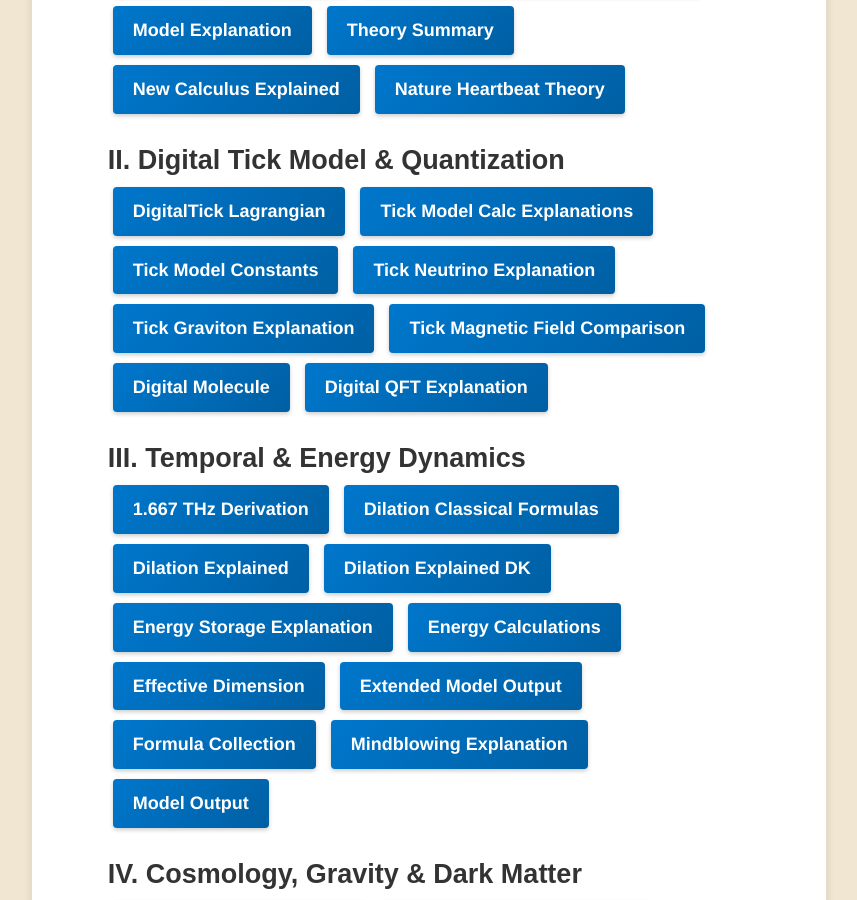
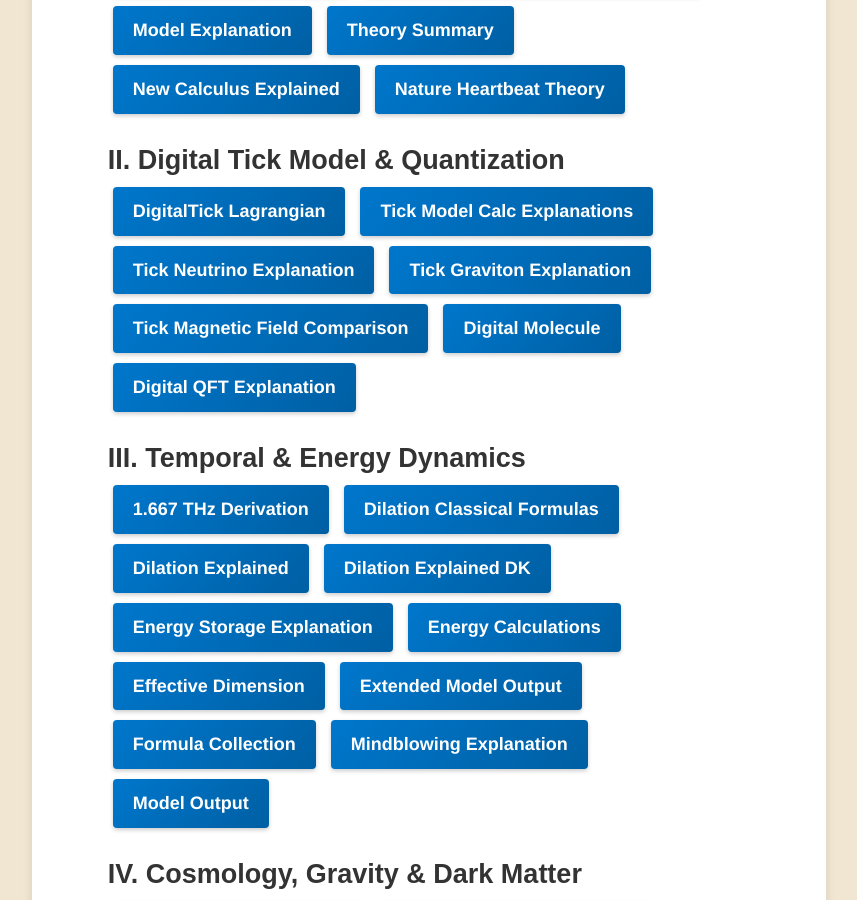
Before and after one commit to CosmicReplicator/AeonLoop, a Jekyll site: the page built from Papers/index.html, in a window 1280 px wide and 900 px high, scrolled down 333 px. Shown: the whole window, without its empty margins (211-1068 px from the left). Built offline with Jekyll 4.4.1, drawn with Linux system fonts in a browser that asks for light colours.

Commit message:
Update index.html

```diff
--- a/Papers/index.html
+++ b/Papers/index.html
@@ -41,7 +41,6 @@ title: "index"
 <div class="button-container">
   <a class="button" href="DigitalTick_Lagrangian.html" target="_blank">DigitalTick Lagrangian</a>
   <a class="button" href="Digital_Tick_Model_Calc_Explanations.html" target="_blank">Tick Model Calc Explanations</a>
-  <a class="button" href="Digital_Tick_Model_Constants.html" target="_blank">Tick Model Constants</a>
   <a class="button" href="Digital_Tick_Neutrino_Explanation.html" target="_blank">Tick Neutrino Explanation</a>
   <a class="button" href="Digital_Tick_Graviton_Explanation.html" target="_blank">Tick Graviton Explanation</a>
   <a class="button" href="Digital_Tick_Magnetic_Field_Comparison.html" target="_blank">Tick Magnetic Field Comparison</a>
```
